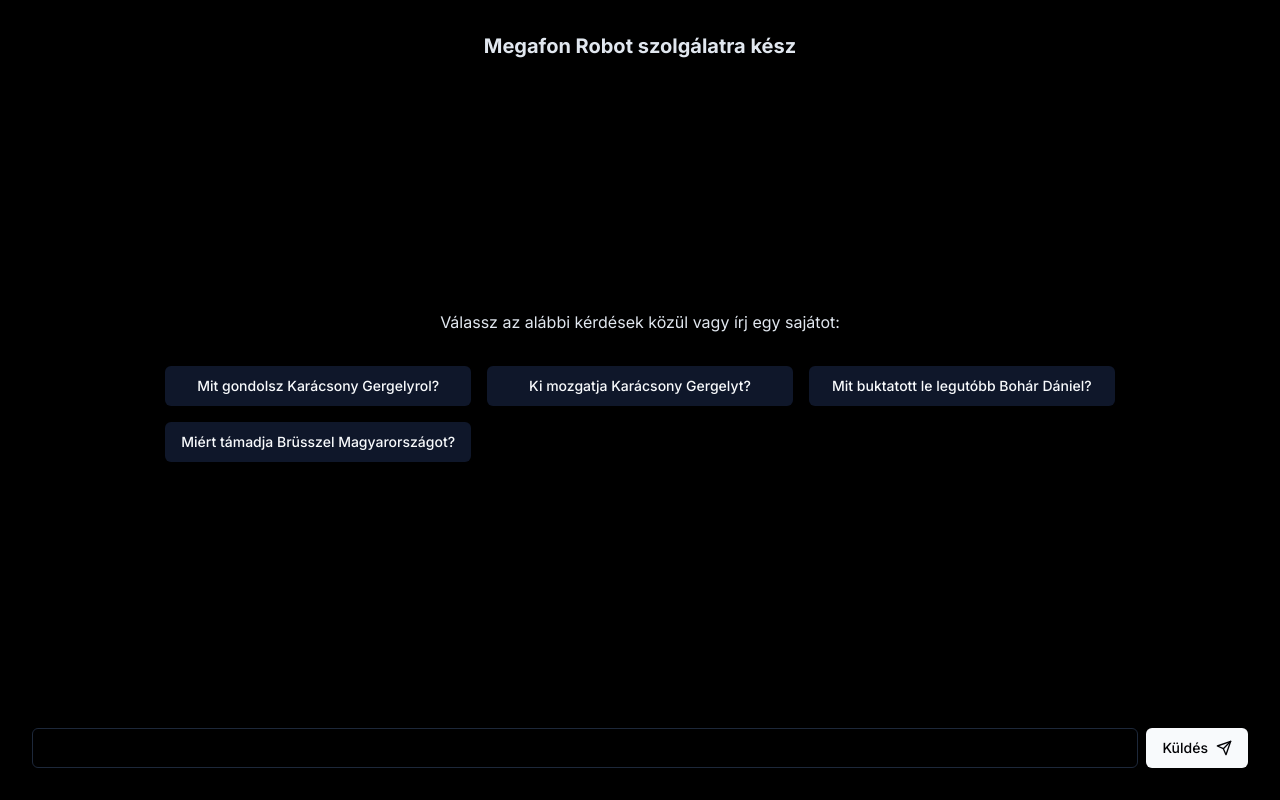
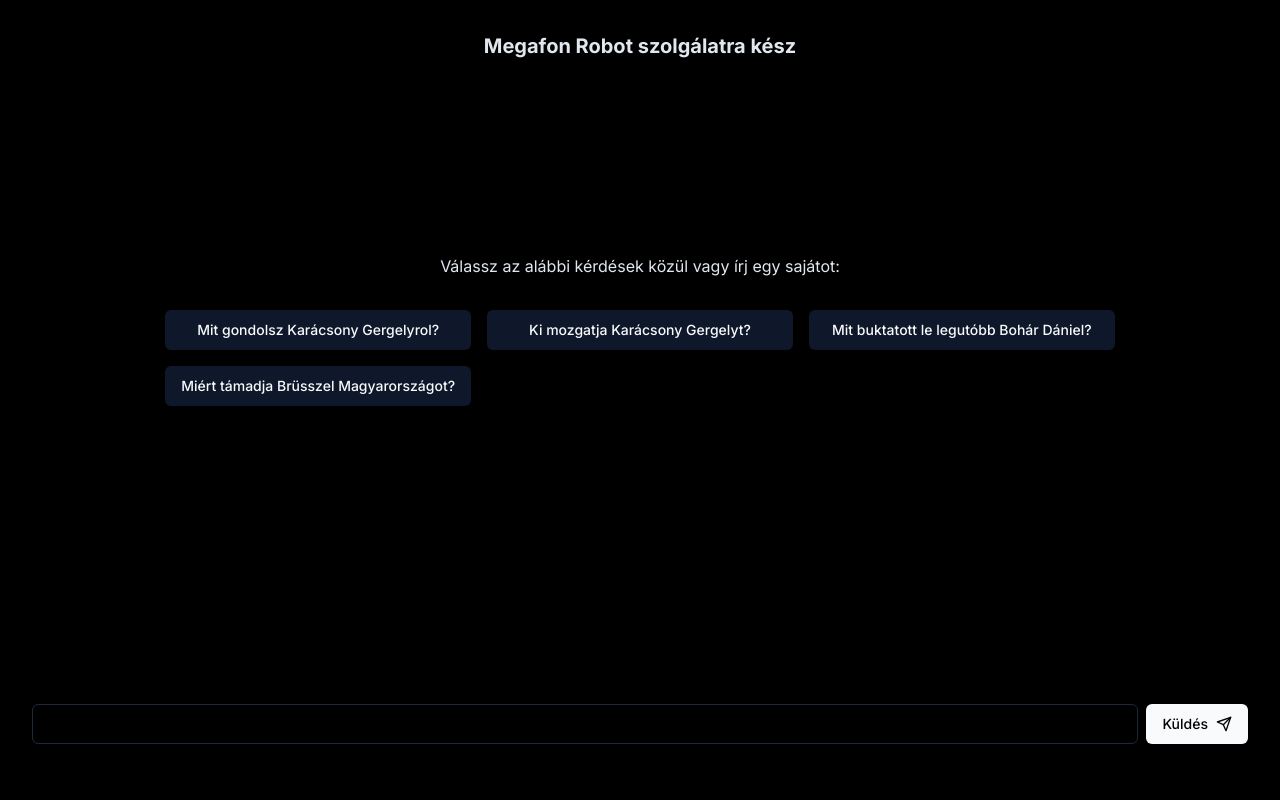
Before and after one commit to simonxabris/megafonrobot, a Next.js app: page / in a window 1280 px wide. Built offline with nearby package versions, Linux system fonts and the light colour scheme.

Commit message:
more layout fixes

```diff
--- a/app/page.tsx
+++ b/app/page.tsx
@@ -111,9 +111,9 @@
       style={{ minHeight: "100svh" }}
       className="dark:bg-black flex flex-col items-center justify-between p-2 sm:p-8"
     >
-      <h1 className="text-xl font-bold">Megafon Robot szolgálatra kész</h1>
+      <h1 className="text-xl font-bold mb-4">Megafon Robot szolgálatra kész</h1>
 
-      <div className="flex-1 overflow-y-auto flex flex-col justify-center">
+      <div className="flex-1 overflow-y-auto flex flex-col justify-center pb-32">
         {conversation.length > 0 ? (
           <>
             {conversation.map(({ content, role }) => (
@@ -149,7 +149,7 @@
         )}
       </div>
       <form
-        className="fixed bottom-0 inset-x-0 p-2 sm:p-8 bg-black  w-full flex flex-col sm:flex-row"
+        className="h-32 fixed bottom-0 inset-x-0 p-2 sm:p-8 bg-black  w-full flex flex-col sm:flex-row"
         onSubmit={onSubmit}
       >
         <Input
```
